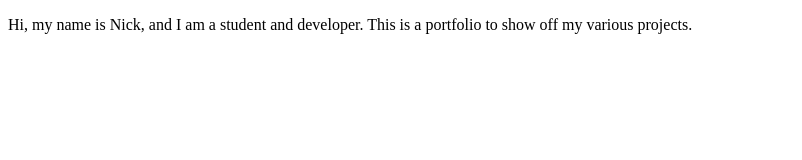
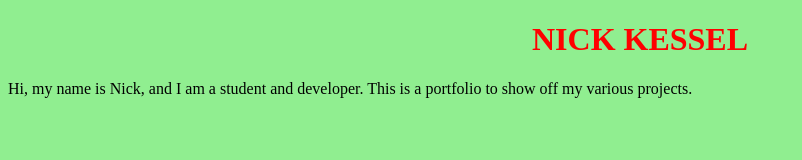
Before and after one commit to nickkessel/nickkessel.github.io, a plain HTML site: page index.html in a window 1280 px wide. Shown: the whole page, without its empty margins (0-802 px from the left). Drawn offline with Linux system fonts and the light colour scheme.

Commit message:
final edits 3/20/21 2:35pm
added some css

```diff
--- a/index.html
+++ b/index.html
@@ -2,8 +2,13 @@
 <html>
   <head>
     <title> Nick Kessel - Portfolio </title>
+    <link rel="stylesheet" type="text/css" href="stylesheet.css" media="screen"/>
   </head>
   <body>
+
+    <h1>
+      <b>NICK KESSEL</b>
+    </h1>
       <p>
         Hi, my name is Nick, and I am a student and developer. This is a portfolio to show off my various projects.
       </p>
--- /dev/null
+++ b/stylesheet.css
@@ -0,0 +1,7 @@
+body {
+  background-color: lightgreen;
+}
+h1 {
+  text-align: center;
+  color: red;
+}
```
